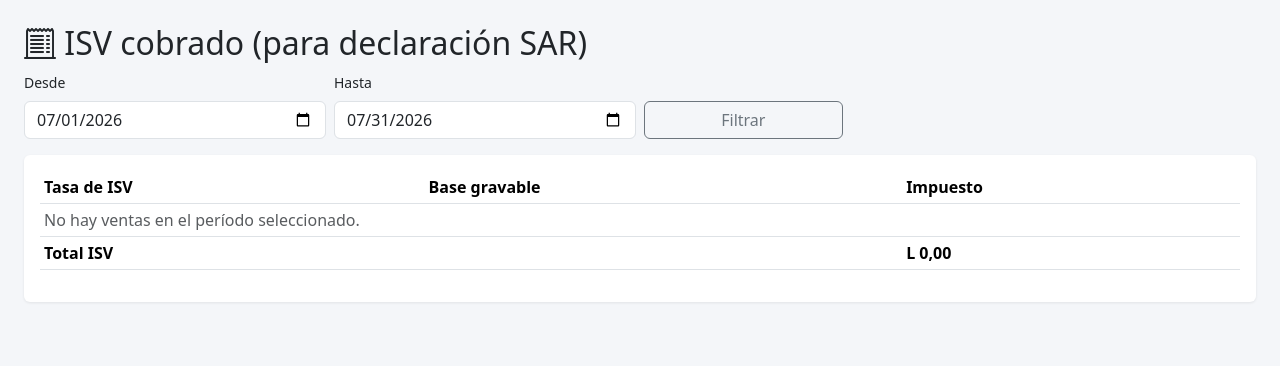
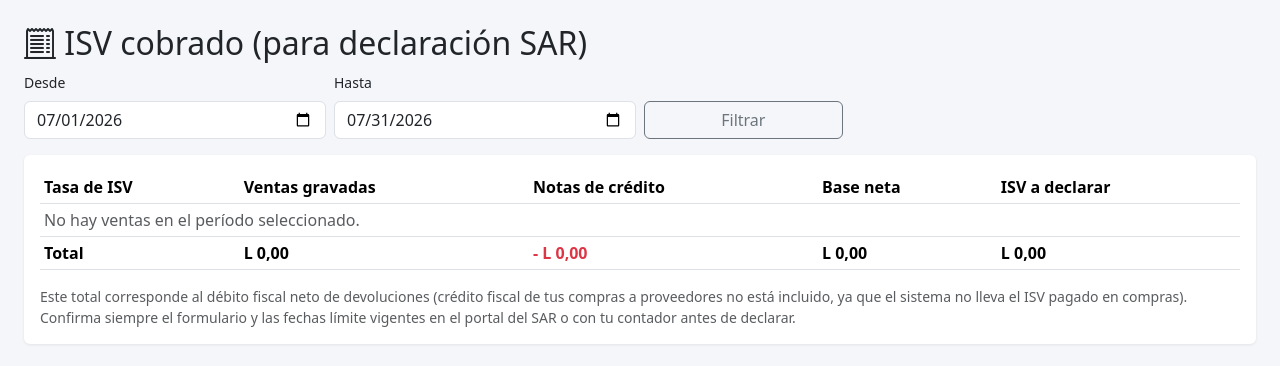
Before and after one commit to Jcontreras013/Sistema-facturacion, a Django app: page /reportes/impuestos/ in a window 1280 px wide. Shown: the part 80-446 px from the top of the page. Run offline with Django 5.2, Linux system fonts and the light colour scheme; a user stored in the database is signed in; tables that the repository leaves empty hold one stand-in row (values such as "Sample post"); some libraries are stand-ins or nearby versions.

Commit message:
Restar notas de crédito del reporte de ISV
El reporte de ISV por tasa ahora descuenta las notas de crédito
emitidas en el período (columna de devoluciones + base neta), para
que el monto de ISV a declarar ante el SAR no quede inflado cuando
hay devoluciones.

```diff
--- a/reports/views.py
+++ b/reports/views.py
@@ -7,7 +7,7 @@ from django.shortcuts import render
 
 from core.permissions import admin_required
 from inventory.models import Product
-from sales.models import CashSession, Sale, SaleItem
+from sales.models import CashSession, CreditNoteItem, Sale, SaleItem
 
 
 def _parse_range(request):
@@ -115,35 +115,70 @@ def expiring_products_report(request):
 
 @admin_required
 def tax_report(request):
-    """Resumen de ISV cobrado por tasa, útil para la declaración ante el SAR."""
+    """Resumen de ISV (débito fiscal neto de devoluciones) por tasa, para la declaración mensual ante el SAR."""
     date_from, date_to = _parse_range(request)
-    items = SaleItem.objects.filter(
-        sale__created_at__date__gte=date_from,
-        sale__created_at__date__lte=date_to,
-        sale__status="completada",
+    line_total = ExpressionWrapper(
+        F("quantity") * F("unit_price"), output_field=DecimalField(max_digits=12, decimal_places=2)
     )
-    by_rate = (
-        items.values("tax_rate")
-        .annotate(
-            subtotal=Sum(
-                ExpressionWrapper(F("quantity") * F("unit_price"), output_field=DecimalField(max_digits=12, decimal_places=2))
-            ),
+
+    sales_by_rate = {
+        row["tax_rate"]: row["subtotal"] or Decimal("0")
+        for row in (
+            SaleItem.objects.filter(
+                sale__created_at__date__gte=date_from,
+                sale__created_at__date__lte=date_to,
+                sale__status="completada",
+            )
+            .values("tax_rate")
+            .annotate(subtotal=Sum(line_total))
         )
-        .order_by("tax_rate")
-    )
+    }
+    # Las notas de crédito descuentan del período en que se emiten (no del de la venta original).
+    credit_notes_by_rate = {
+        row["tax_rate"]: row["subtotal"] or Decimal("0")
+        for row in (
+            CreditNoteItem.objects.filter(
+                credit_note__created_at__date__gte=date_from,
+                credit_note__created_at__date__lte=date_to,
+            )
+            .values("tax_rate")
+            .annotate(subtotal=Sum(line_total))
+        )
+    }
+
     rows = []
-    total_tax = Decimal("0")
-    for row in by_rate:
-        rate = row["tax_rate"]
-        subtotal = row["subtotal"] or Decimal("0")
-        tax_amount = (subtotal * rate / Decimal("100")).quantize(Decimal("0.01"))
+    total_sales_base = total_credit_base = total_net_base = total_tax = Decimal("0")
+    for rate in sorted(set(sales_by_rate) | set(credit_notes_by_rate)):
+        sales_base = sales_by_rate.get(rate, Decimal("0"))
+        credit_base = credit_notes_by_rate.get(rate, Decimal("0"))
+        net_base = sales_base - credit_base
+        tax_amount = (net_base * rate / Decimal("100")).quantize(Decimal("0.01"))
+        total_sales_base += sales_base
+        total_credit_base += credit_base
+        total_net_base += net_base
         total_tax += tax_amount
-        rows.append({"tax_rate": rate, "subtotal": subtotal, "tax_amount": tax_amount})
+        rows.append(
+            {
+                "tax_rate": rate,
+                "sales_base": sales_base,
+                "credit_base": credit_base,
+                "net_base": net_base,
+                "tax_amount": tax_amount,
+            }
+        )
 
     return render(
         request,
         "reports/tax_report.html",
-        {"date_from": date_from, "date_to": date_to, "rows": rows, "total_tax": total_tax},
+        {
+            "date_from": date_from,
+            "date_to": date_to,
+            "rows": rows,
+            "total_sales_base": total_sales_base,
+            "total_credit_base": total_credit_base,
+            "total_net_base": total_net_base,
+            "total_tax": total_tax,
+        },
     )
 
 
--- a/templates/reports/tax_report.html
+++ b/templates/reports/tax_report.html
@@ -18,21 +18,41 @@
 
 <div class="card p-3">
     <table class="table table-sm">
-        <thead><tr><th>Tasa de ISV</th><th>Base gravable</th><th>Impuesto</th></tr></thead>
+        <thead>
+            <tr>
+                <th>Tasa de ISV</th>
+                <th>Ventas gravadas</th>
+                <th>Notas de crédito</th>
+                <th>Base neta</th>
+                <th>ISV a declarar</th>
+            </tr>
+        </thead>
         <tbody>
         {% for row in rows %}
             <tr>
                 <td>{{ row.tax_rate|floatformat:0 }}%</td>
-                <td>L {{ row.subtotal|floatformat:2 }}</td>
+                <td>L {{ row.sales_base|floatformat:2 }}</td>
+                <td class="text-danger">- L {{ row.credit_base|floatformat:2 }}</td>
+                <td>L {{ row.net_base|floatformat:2 }}</td>
                 <td>L {{ row.tax_amount|floatformat:2 }}</td>
             </tr>
         {% empty %}
-            <tr><td colspan="3" class="text-muted">No hay ventas en el período seleccionado.</td></tr>
+            <tr><td colspan="5" class="text-muted">No hay ventas en el período seleccionado.</td></tr>
         {% endfor %}
         </tbody>
         <tfoot>
-            <tr class="fw-bold"><td colspan="2">Total ISV</td><td>L {{ total_tax|floatformat:2 }}</td></tr>
+            <tr class="fw-bold">
+                <td>Total</td>
+                <td>L {{ total_sales_base|floatformat:2 }}</td>
+                <td class="text-danger">- L {{ total_credit_base|floatformat:2 }}</td>
+                <td>L {{ total_net_base|floatformat:2 }}</td>
+                <td>L {{ total_tax|floatformat:2 }}</td>
+            </tr>
         </tfoot>
     </table>
+    <p class="small text-muted mb-0">
+        Este total corresponde al débito fiscal neto de devoluciones (crédito fiscal de tus compras a proveedores no está incluido, ya que el sistema no lleva el ISV pagado en compras).
+        Confirma siempre el formulario y las fechas límite vigentes en el portal del SAR o con tu contador antes de declarar.
+    </p>
 </div>
 {% endblock %}
```
Also changed, not shown: README.md.
